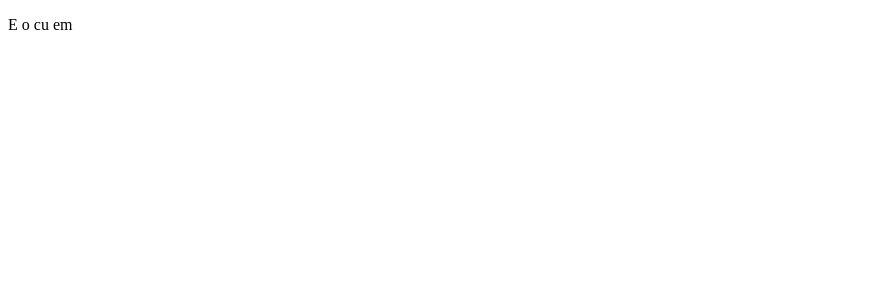
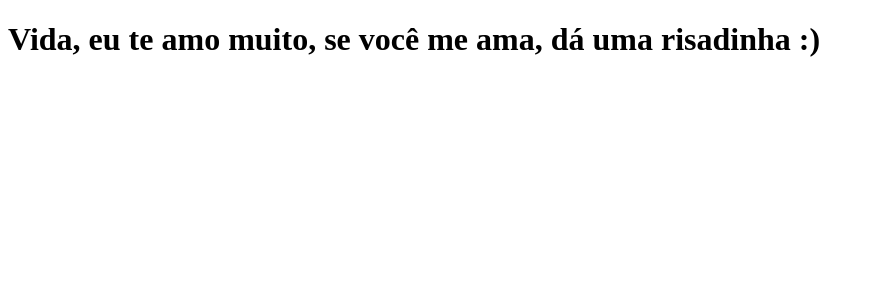
Before and after one commit to viniflores7/clone-tabnews, a Next.js app: page / in a window 1280 px wide. Shown: the top 300 px of the page, without its empty margins (0-874 px from the left). Built offline with nearby package versions, Linux system fonts and the light colour scheme.

Commit message:
voltando a origem

```diff
--- a/pages/index.js
+++ b/pages/index.js
@@ -1,7 +1,5 @@
 function Home (){
-    let nome = <h1>Vida, eu te amo muito, se você me ama, dá uma risadinha :)</h1>
-    let jonalcy = <p>E o cu em</p>
-    return nome, jonalcy
+    return <h1>Vida, eu te amo muito, se você me ama, dá uma risadinha :)</h1>
 }
 
 export default Home;
```
